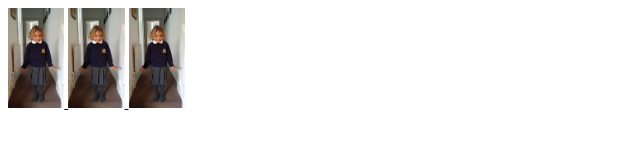
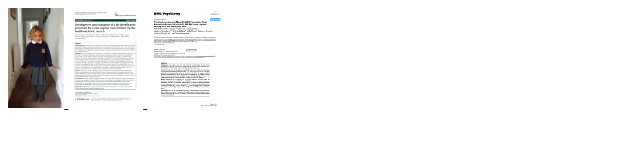
Before and after one commit to KHP-Informatics/patient-timeline, a plain HTML site: page static/preview.html in a window 1280 px wide. Shown: the whole page, without its empty margins (0-640 px from the left). Drawn offline with Linux system fonts and the light colour scheme.

Commit message:
fake document pix

```diff
--- a/static/preview.html
+++ b/static/preview.html
@@ -15,11 +15,11 @@
 <a href="/static/files/child.jpg" class="swipebox" title="Title">
 <img height="100" src="/static/files/child.jpg" alt="image">
 </a>
-<a href="/static/files/child.jpg" class="swipebox" title="Title">
-<img height="100" src="/static/files/child.jpg" alt="image">
+<a href="/static/files/cris_deident.png" class="swipebox" title="Title">
+<img height="100" src="/static/files/cris_deident.png" alt="image">
 </a>
-<a href="/static/files/child.jpg" class="swipebox" title="Title">
-<img height="100" src="/static/files/child.jpg" alt="image">
+<a href="/static/files/cris.png" class="swipebox" title="Title">
+<img height="100" src="/static/files/cris.png" alt="image">
 </a>
 
 <script type="text/javascript">
```
Also changed, not shown: static/files/cris.png (added), static/files/cris_deident.png (added).
